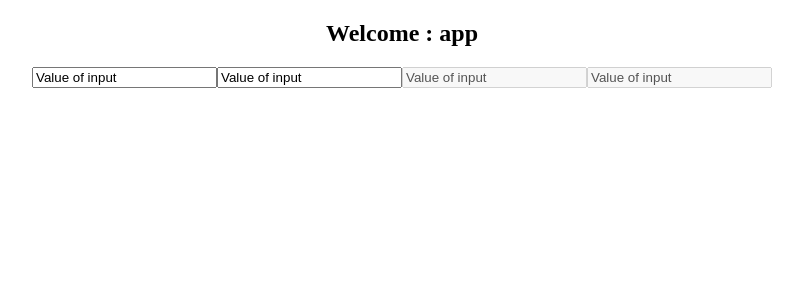
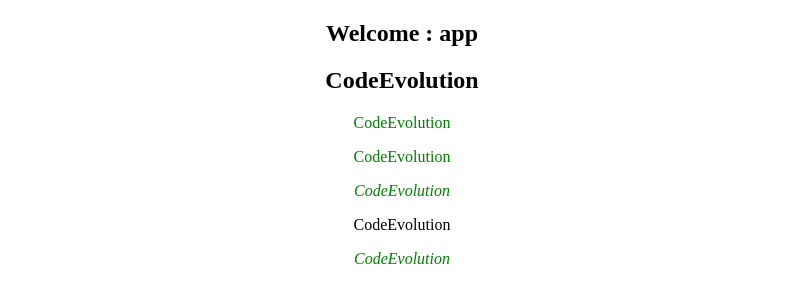
Before and after one commit to TiagoLima411/learning-angular5, an Angular app: page / in a window 1280 px wide. Shown: the top 302 px of the page, without its empty margins (238-1041 px from the left). Built offline with nearby package versions, Linux system fonts and the light colour scheme.

Commit message:
class binding

```diff
--- a/src/app/app.component.ts
+++ b/src/app/app.component.ts
@@ -5,16 +5,36 @@ import { Component } from '@angular/core';
   template: `
     <div style="text-align:center">
       <h2>Welcome : {{title}}</h2>
-      <input [id]="myid" placeholder="type input" value="Value of input">
-      <input id={{myid}} placeholder="type input" value="Value of input">
-      <input [disabled]="isDisable" placeholder="type input" value="Value of input">
-      <input bind-disabled="isDisable" placeholder="type input" value="Value of input">
+      <h2>CodeEvolution</h2>
+      <p class="text-success">CodeEvolution</p>
+      <p [class]="successClass">CodeEvolution</p>
+      <p class="text-special" [class]="successClass">CodeEvolution</p>
+      <p [class.text-danger]="hasError">CodeEvolution</p>
+      <p [ngClass]="messageClasses">CodeEvolution</p>
     </div>
     `,
-  styles: ['./app.component.css']
+  styles: [`
+    .text-success{
+      color: green;
+    }
+    .text-danger{
+      color: red;
+    }
+    .text-special{
+      font-style: italic;
+    }
+  `]
 })
 export class AppComponent {
   title = 'app';
   public myid = 'myIdPropert';
-  public isDisable = true;
+  public successClass = "text-success";
+  public hasError = false;
+
+  public isSpecial = true;
+  public messageClasses = {
+    "text-success": !this.hasError,
+    "text-danger": this.hasError,
+    "text-special": this.isSpecial
+  }
 }
```
